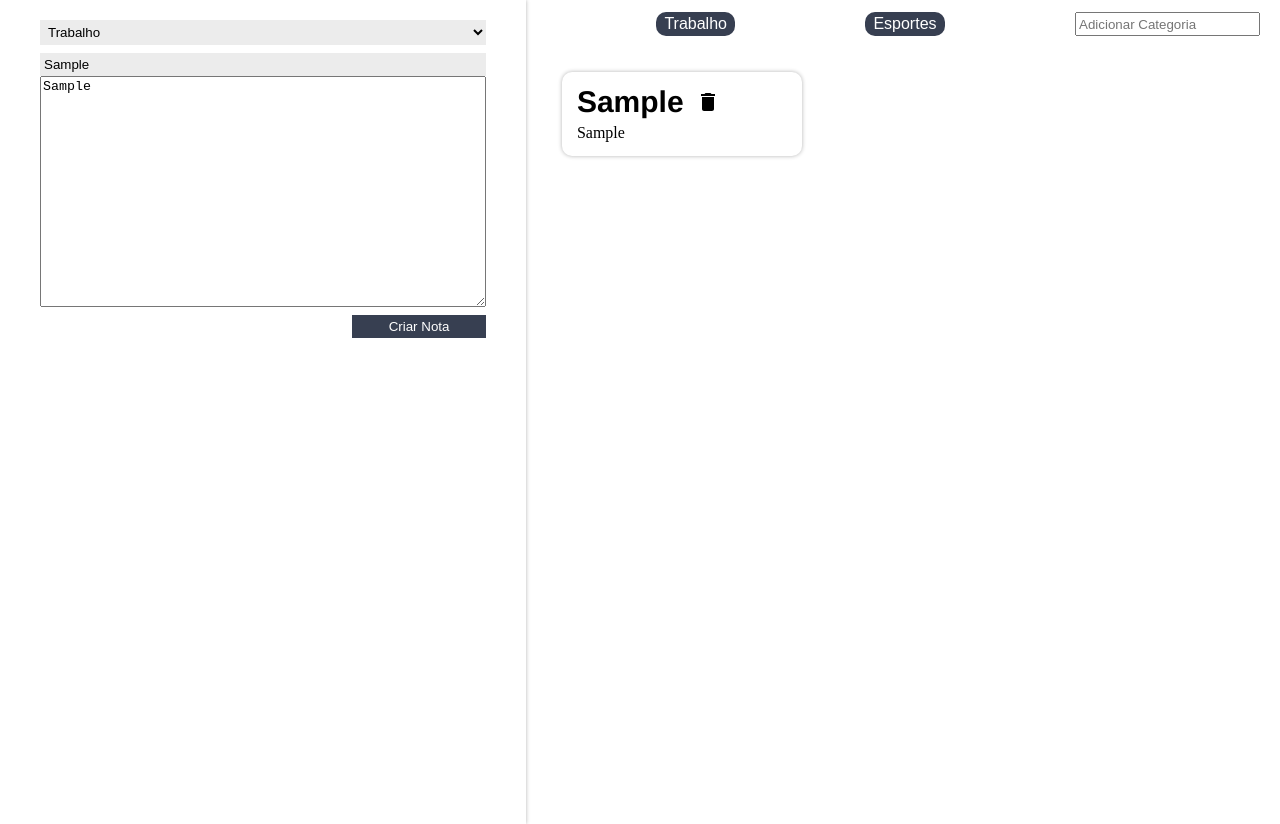
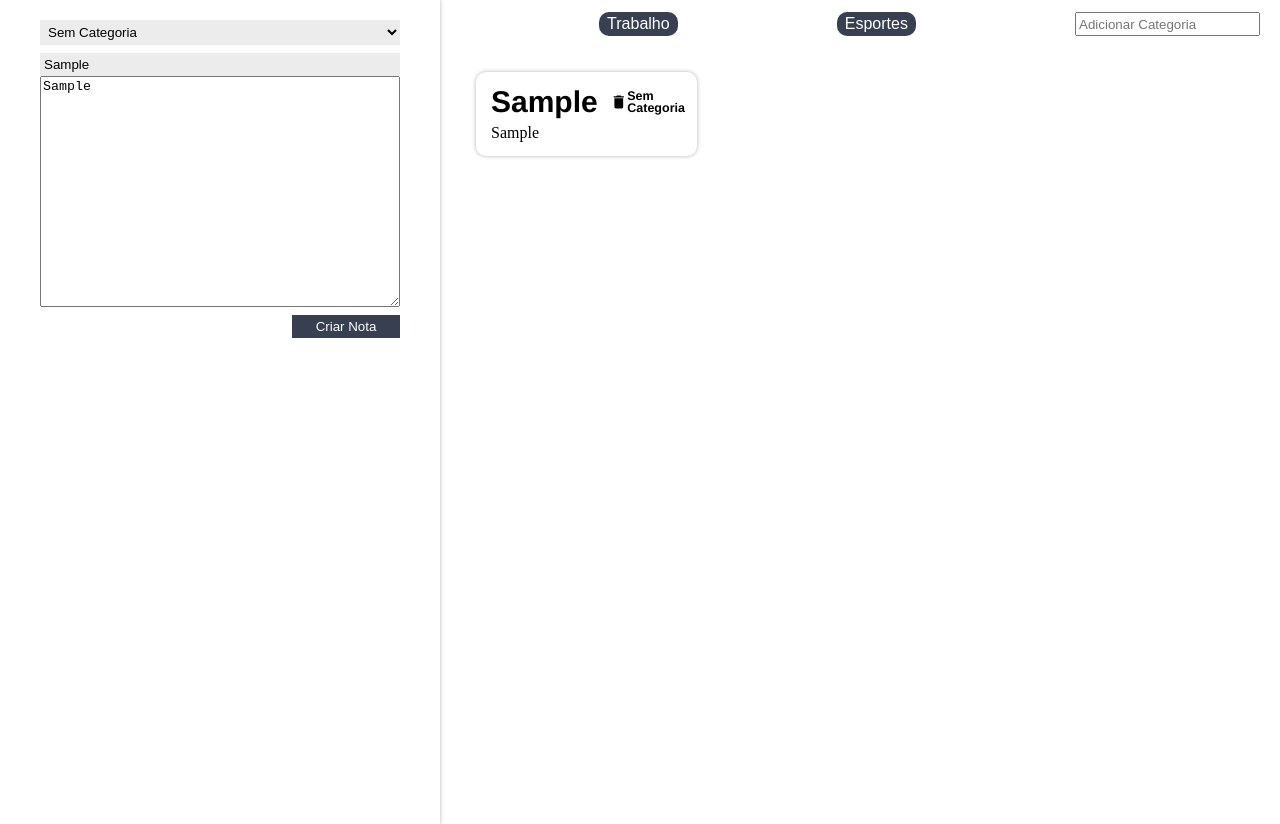
Before and after one commit to caiokeidi/Aulas_React_Alura, a React (Create React App) app: page / in a window 1280 px wide. Both pictures are taken after typing "Sample", "Sample" into the empty fields and a click on the button "Criar Nota". Built offline with nearby package versions, Linux system fonts and the light colour scheme.

Commit message:
feat: add categoria to CardNotas

```diff
--- a/src/App.js
+++ b/src/App.js
@@ -13,8 +13,8 @@
     }
   }
 
-  criarNota(titulo, texto){
-    const novaNota = {titulo, texto}
+  criarNota(titulo, texto, categorias){
+    const novaNota = {titulo, texto, categorias}
     const novoArrayNotas = [...this.state.notas, novaNota]
     const novoEstado = {
       notas:novoArrayNotas
--- a/src/assets/App.css
+++ b/src/assets/App.css
@@ -12,4 +12,5 @@
 
 .conteudo-principal{
     flex-grow: 3;
+    width: 70vw;
 }
--- a/src/components/CardNota/CardNotas.jsx
+++ b/src/components/CardNota/CardNotas.jsx
@@ -13,6 +13,7 @@
                     <header className='card-nota-cabecalho'>
                         <h3 className='card-nota-titulo'>{this.props.titulo}</h3>
                         <DeleteSVG onClick={this.apagar.bind(this)}/>
+                        <h4>{this.props.categoria}</h4>
                     </header>
                     <p className='card-nota-texto'>{this.props.texto}</p>
                 </section>
--- a/src/components/CardNota/estilo.css
+++ b/src/components/CardNota/estilo.css
@@ -30,3 +30,7 @@
     font-size: 1.2em;
     margin-right: 12px;
 }
+
+h4{
+    font-size: 0.5em;
+}
--- a/src/components/FormularioCadastro/FormularioCadastro.jsx
+++ b/src/components/FormularioCadastro/FormularioCadastro.jsx
@@ -6,6 +6,7 @@
     super(props); //Preciso chamar isso por conta do Component que estou herdando.
     this.titulo = '';
     this.texto = '';
+    this.categoria = 'Sem Categoria';
   }
 
   _handleMudancaTitulo(evento){
@@ -18,10 +19,15 @@
     this.texto = evento.target.value
   }
 
+  _handleMudancaCategoria(evento){
+    evento.stopPropagation();
+    this.categoria = evento.target.value;
+  }
+
   _criarNota(evento){
     evento.preventDefault(); //Parar comportamento padrão de reiniciar a página ao dar submit
     evento.stopPropagation(); //Evitar propagação do evento na árvore de execução.
-    this.props.criarNota(this.titulo, this.texto)
+    this.props.criarNota(this.titulo, this.texto, this.categoria)
   }
 
   render() {
@@ -29,7 +35,8 @@
       <form className="form-cadastro"
         onSubmit={this._criarNota.bind(this)}
       >
-        <select className='form-cadastro_input'>
+        <select onChange={this._handleMudancaCategoria.bind(this)} className='form-cadastro_input'>
+          <option>Sem Categoria</option>
           {this.props.categorias.map((categoria) => {
             return <option>{categoria}</option>
           })}
--- a/src/components/FormularioCadastro/estilo.css
+++ b/src/components/FormularioCadastro/estilo.css
@@ -6,6 +6,8 @@
     display: flex;
     flex-direction: column;
     padding: 12px 40px;
+
+    width: 30vw;
 }
 
 .form-cadastro_input{
--- a/src/components/ListaDeNotas/ListaDeNotas.jsx
+++ b/src/components/ListaDeNotas/ListaDeNotas.jsx
@@ -14,13 +14,16 @@
     return (
       <ul className='lista-notas'>
         {this.props.notas.map((nota, index) => {
+          {console.log(nota)}
           return (
             <li className='lista-notas_item' key={index}>
               <CardNotas
               indice = {index}
               apagarNota = {this.props.apagarNota}
               titulo={nota.titulo}
-              texto={nota.texto}/>
+              texto={nota.texto}
+              categoria = {nota.categorias}
+              />
             </li>
           );
         })}
--- a/src/components/ListaDeNotas/estilo.css
+++ b/src/components/ListaDeNotas/estilo.css
@@ -3,7 +3,7 @@
     background-color: var(--fundo);
     flex-grow: 3;
     display: grid;
-    grid-template-columns: auto auto auto auto auto;
+    grid-template-columns: 30% 30% 30%;
     list-style-type: none;
     padding-left: 24px;
     padding-top: 24px;
@@ -11,7 +11,7 @@
 
 .lista-notas_item{
     margin: 12px;
-    max-width: 240px;
+    /*-width: 240px; */
     max-height: 400px;
     display: inline;
 }
```
